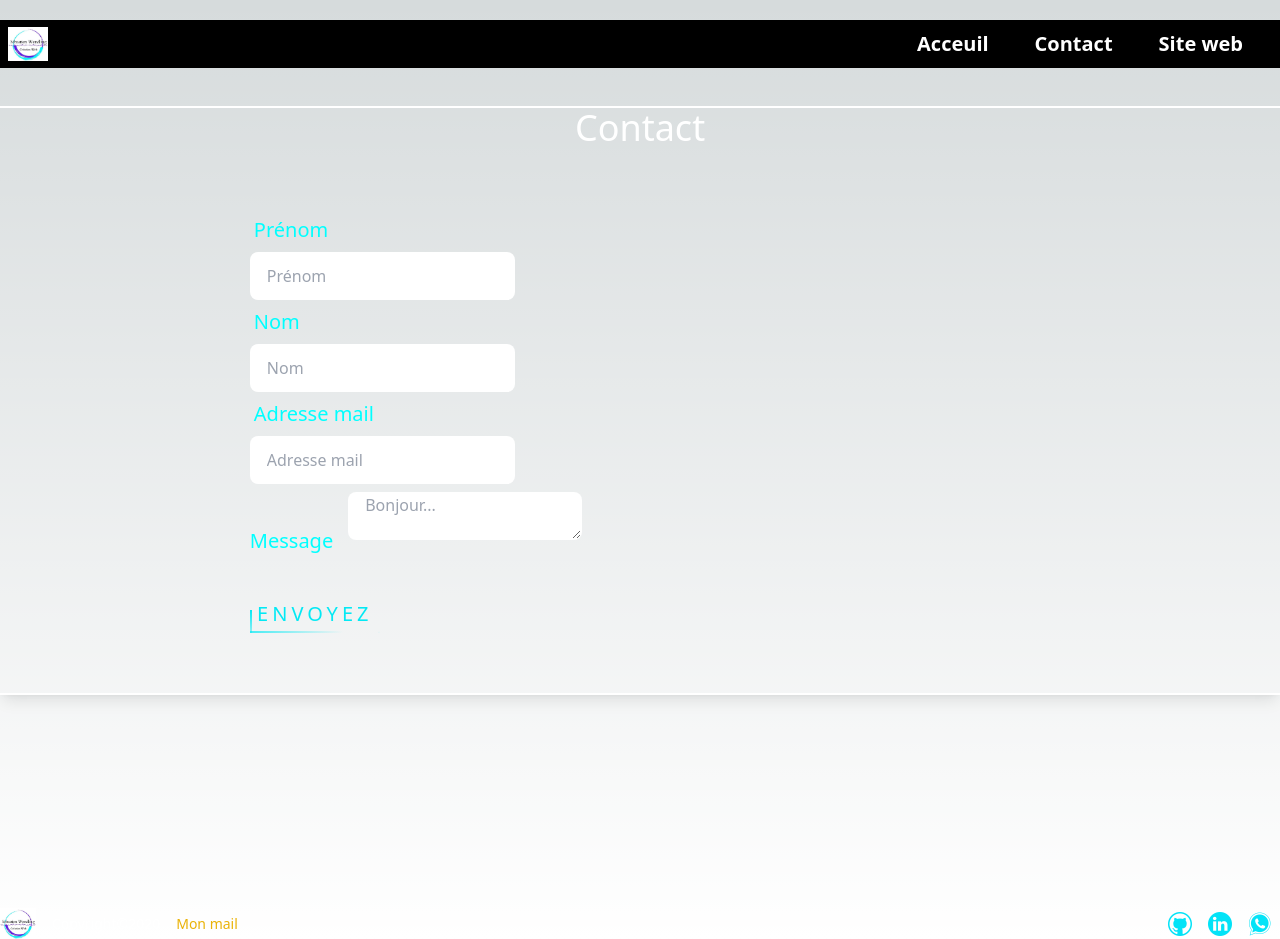
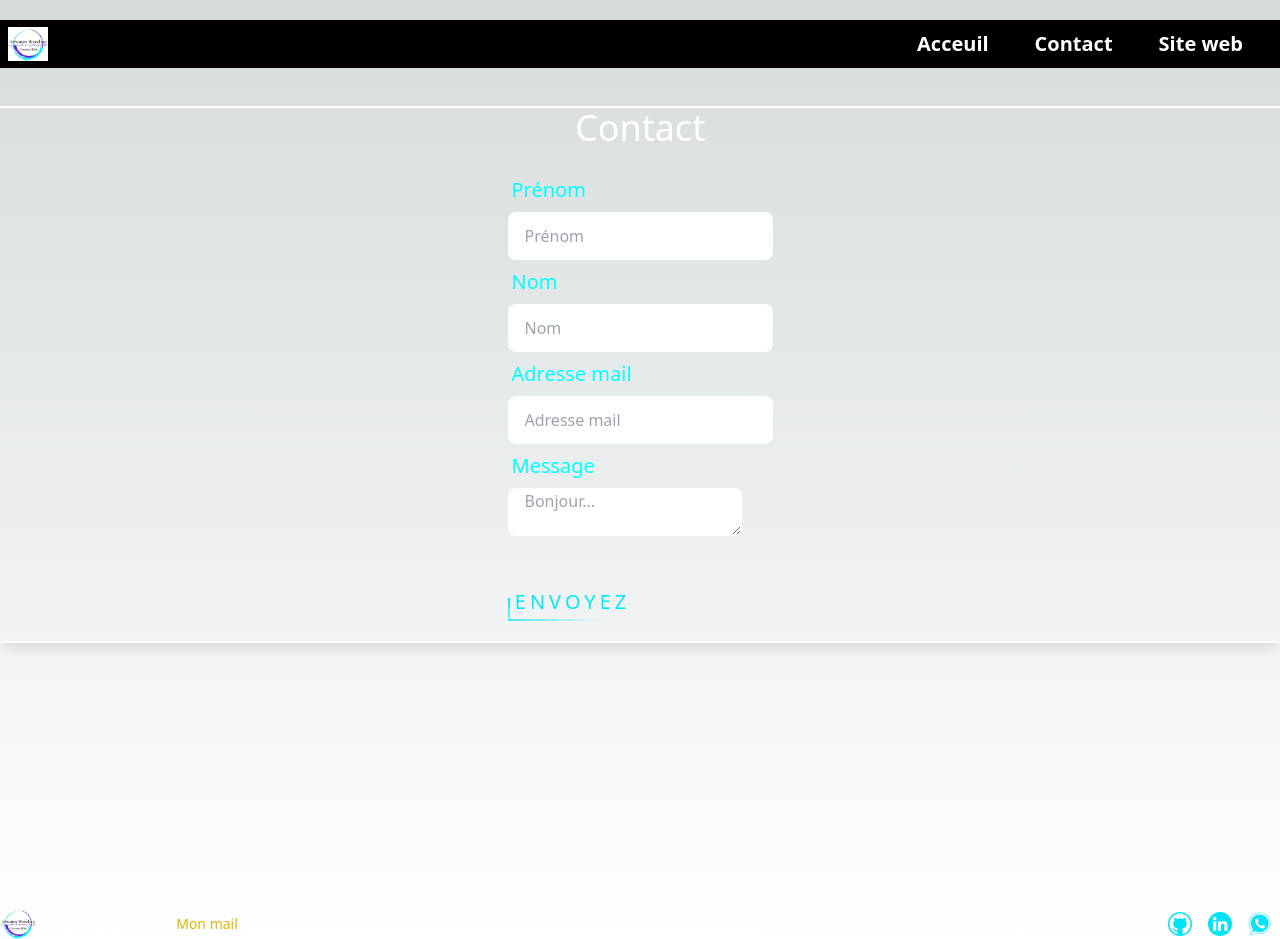
Before and after one commit to seb34110/portfolio, a Next.js app: page /contact in a window 1280 px wide. Built offline with nearby package versions, Linux system fonts and the light colour scheme.

Commit message:
contact form modif

```diff
--- a/src/pages/contact.tsx
+++ b/src/pages/contact.tsx
@@ -55,7 +55,7 @@ function Contact() {
             <h1 className="flex justify-center text-4xl mt-10 mb-5">Contact</h1>
             {/* Formulaire */}
             <form
-              className="md:w-1/2 flex justify-center sm:w-1/2 mx-24 p-10"
+              className="flex justify-center"
               onSubmit={handleSubmit(onSubmitHandler)}
             >
               {isSended && (
@@ -116,9 +116,11 @@ function Contact() {
                   )}
                 </div>
                 <div>
-                  <label htmlFor="contenu">Message</label>
+                  <label htmlFor="contenu" className="label">
+                    Message
+                  </label>
                   <textarea
-                    className="input mt-2 mb-2"
+                    className="input"
                     placeholder="Bonjour..."
                     {...register("contenu", {
                       required: true,
```
